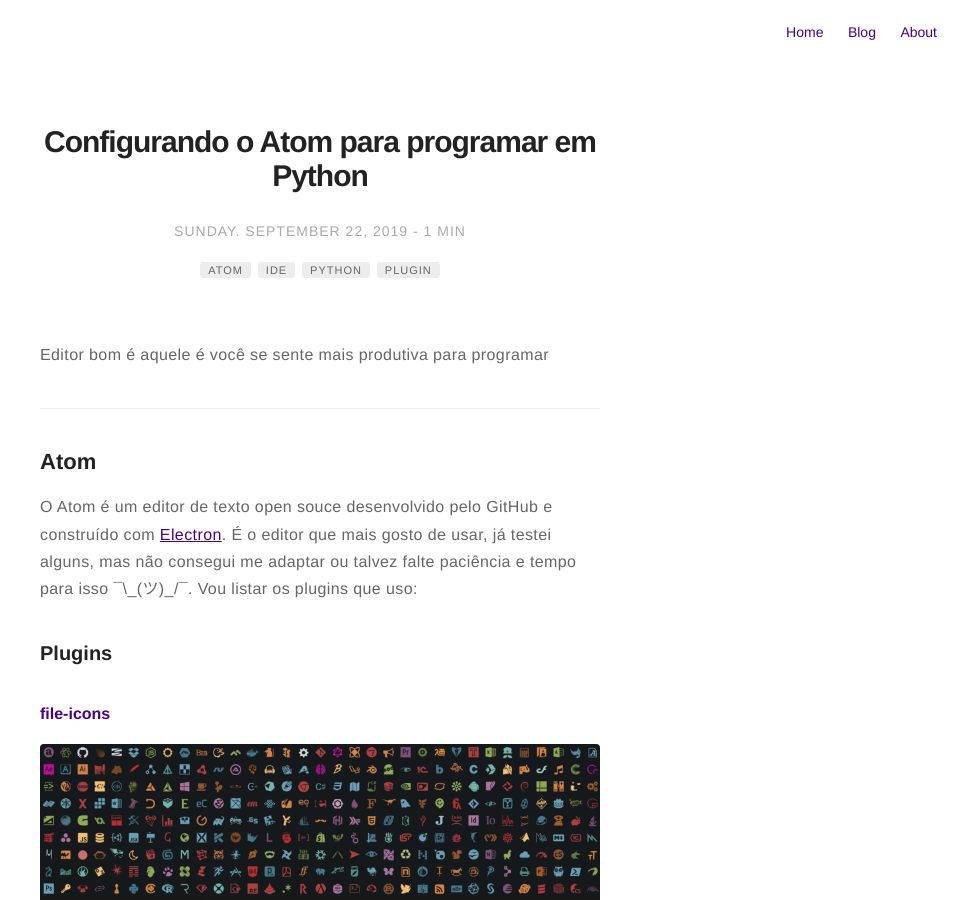
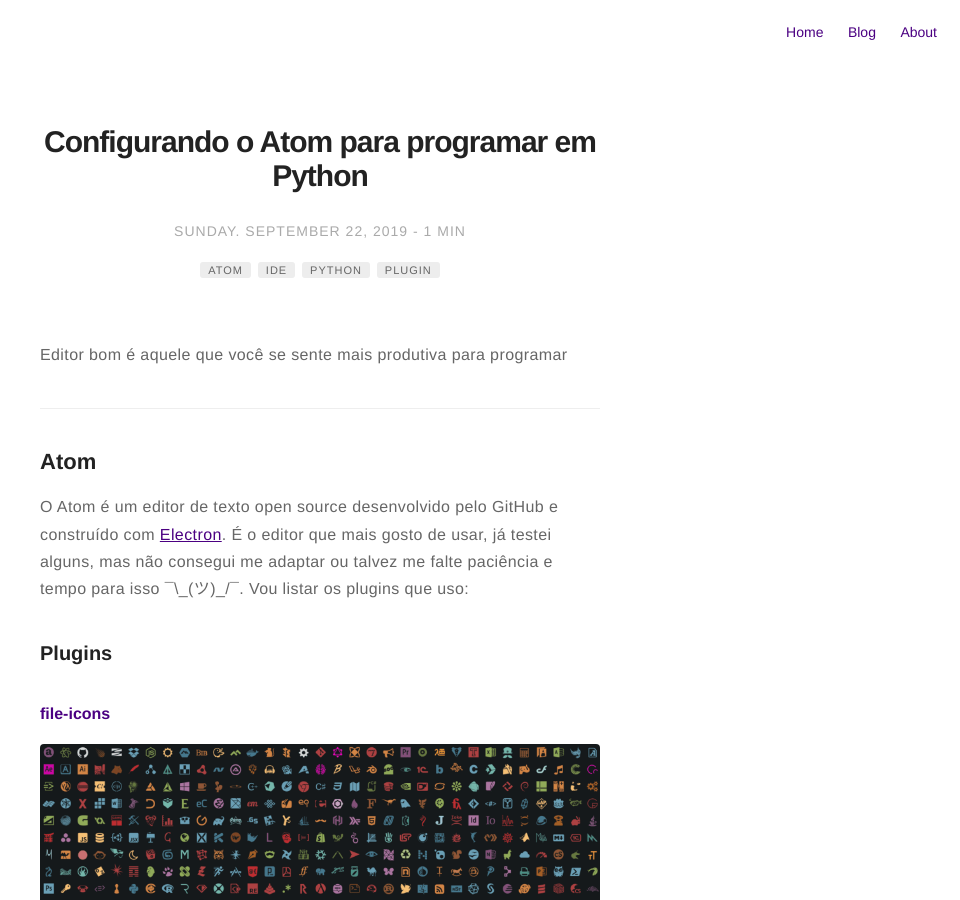
Before and after one commit to beatrizuezu/beatrizuezu.github.io, a Jekyll site: the page built from _posts/2019-09-22-configurando-atom.md, in a window 1280 px wide and 900 px high. Shown: the whole window, without its empty margins (320-1280 px from the left). Built offline with Jekyll 4.4.1, drawn with Linux system fonts in a browser that asks for light colours; comment, search, counter and statistics services are not loaded.

Commit message:
fix typo

```diff
--- a/_posts/2019-09-22-configurando-atom.md
+++ b/_posts/2019-09-22-configurando-atom.md
@@ -16,13 +16,13 @@
 ---
 
 
-Editor bom é aquele é você se sente mais produtiva para programar
+Editor bom é aquele que você se sente mais produtiva para programar
 
 
 ---
 
 ## Atom
-O Atom é um editor de texto open souce desenvolvido pelo GitHub e construído com [Electron](https://github.com/electron/electron). É o editor que mais gosto de usar, já testei alguns, mas não consegui me adaptar ou talvez falte paciência e tempo para isso ¯\\\_(ツ)\_/¯. Vou listar os plugins que uso:
+O Atom é um editor de texto open source desenvolvido pelo GitHub e construído com [Electron](https://github.com/electron/electron). É o editor que mais gosto de usar, já testei alguns, mas não consegui me adaptar ou talvez me falte paciência e tempo para isso ¯\\\_(ツ)\_/¯. Vou listar os plugins que uso:
 
 
 ### Plugins
```
Also changed, not shown: 1 other file.
